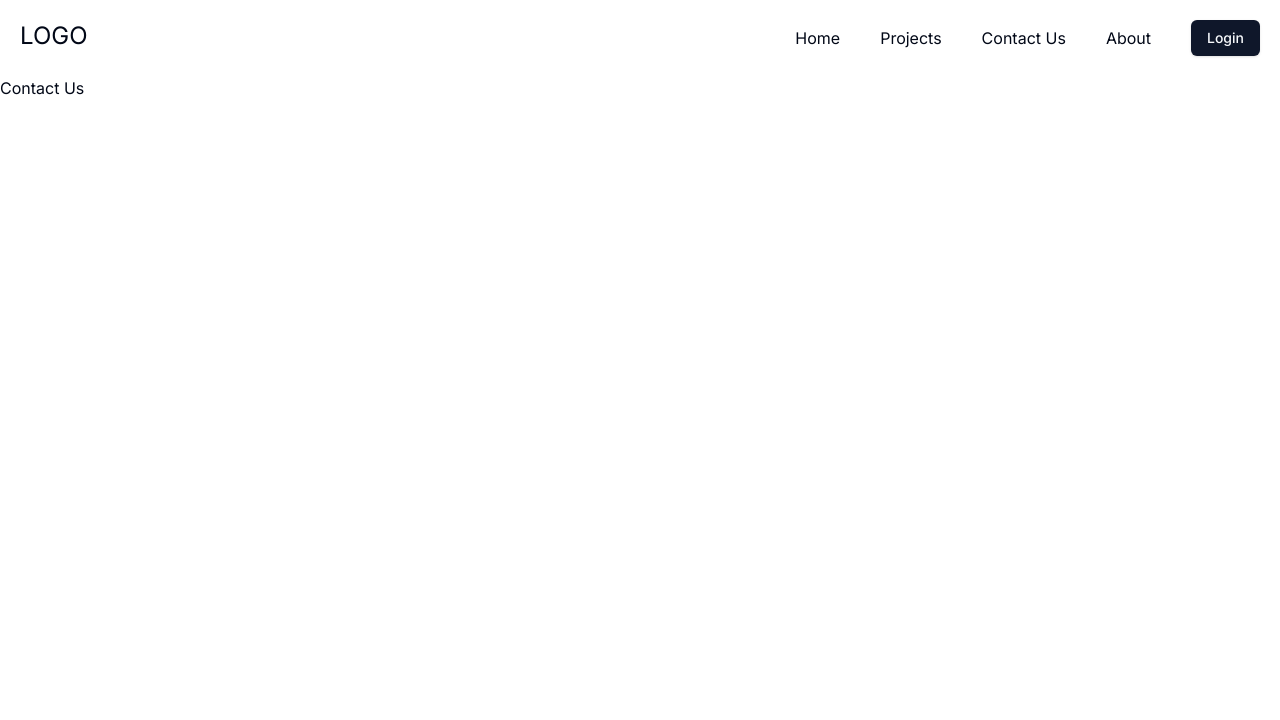
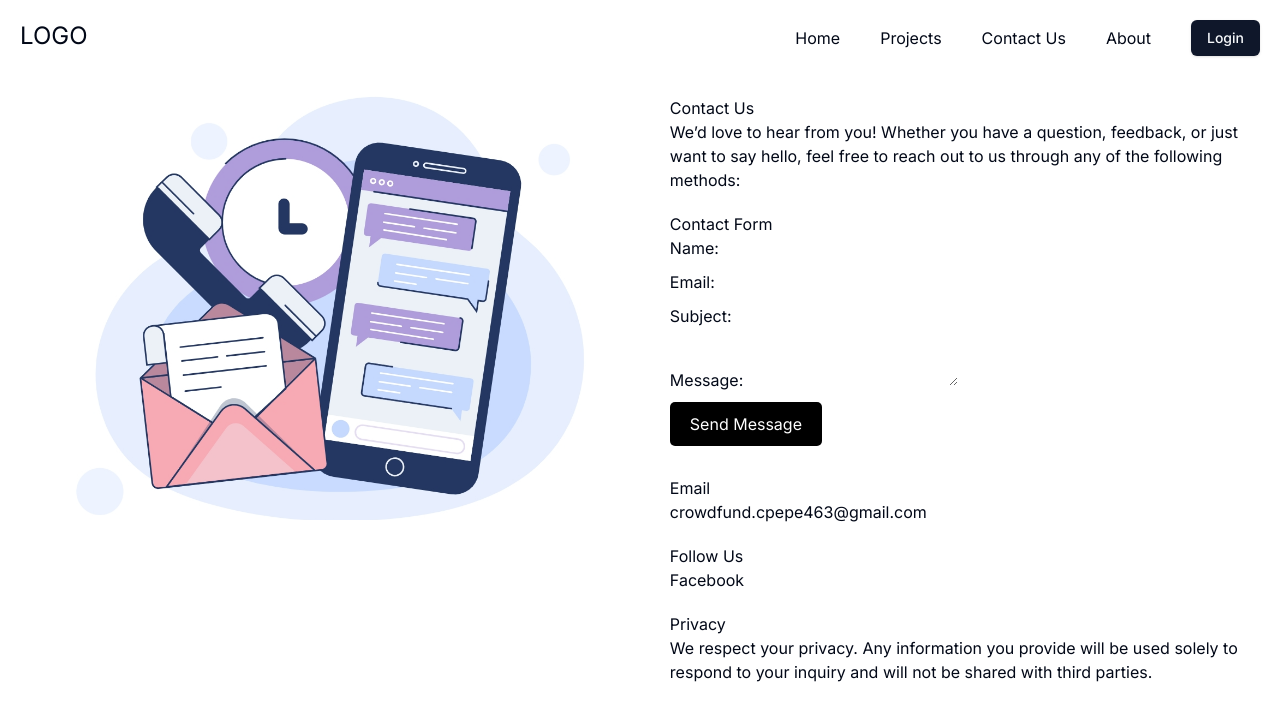
Before and after one commit to LemarCanete/crowdfund, a Next.js app: page /Contact in a window 1280 px wide. Shown: the top 720 px of the page. Built offline with nearby package versions, Linux system fonts and the light colour scheme.

Commit message:
[ContactUsPage][CySasan] - Added content for ContactUs

```diff
--- a/src/app/Contact/page.jsx
+++ b/src/app/Contact/page.jsx
@@ -1,11 +1,85 @@
-import React from 'react'
+import React from 'react';
 
-const page = () => {
+const ContactUsPage = () => {
     return (
-        <div>
-            <h1 className="">Contact Us</h1>
+        <div style={{ display: 'flex', alignItems: 'flex-start', height: '100vh', padding: '20px' }}>
+            {/* Left Section - Image */}
+            <div style={{ flex: '1 1 50%', marginRight: '20px' }}>
+                <img
+                    src="/contactUS.png"
+                    alt="Contact Us"
+                    style={{ width: '100%', maxWidth: '100%', height: 'auto', borderRadius: '10px' }}
+                />
+            </div>
+
+            {/* Right Section - Contact Form and Information */}
+            <div style={{ flex: '1 1 50%', paddingLeft: '20px' }}>
+                <h1>Contact Us</h1>
+
+                {/* Introduction */}
+                <p style={{ marginBottom: '20px' }}>
+                    We’d love to hear from you! Whether you have a question, feedback, or just want to say hello, feel free to reach out to us through any of the following methods:
+                </p>
+
+                {/* Contact Form */}
+                <div style={{ marginBottom: '20px' }}>
+                    <h2>Contact Form</h2>
+                    <form>
+                        <div style={{ marginBottom: '10px' }}>
+                            <label htmlFor="name">Name:</label>
+                            <input type="text" id="name" name="name" required />
+                        </div>
+                        <div style={{ marginBottom: '10px' }}>
+                            <label htmlFor="email">Email:</label>
+                            <input type="email" id="email" name="email" required />
+                        </div>
+                        <div style={{ marginBottom: '10px' }}>
+                            <label htmlFor="subject">Subject:</label>
+                            <input type="text" id="subject" name="subject" required />
+                        </div>
+                        <div style={{ marginBottom: '10px' }}>
+                            <label htmlFor="message">Message:</label>
+                            <textarea id="message" name="message" required></textarea>
+                        </div>
+                        <button
+                            type="submit"
+                            style={{
+                                backgroundColor: 'black',
+                                color: 'white',
+                                border: 'none',
+                                padding: '10px 20px',
+                                cursor: 'pointer',
+                                borderRadius: '5px',
+                                marginBottom: '10px'
+                            }}
+                        >
+                            Send Message
+                        </button>
+                    </form>
+                </div>
+
+                {/* Email */}
+                <div style={{ marginBottom: '20px' }}>
+                    <h2>Email</h2>
+                    <p>crowdfund.cpepe463@gmail.com</p>
+                </div>
+
+                {/* Follow Us */}
+                <div style={{ marginBottom: '20px' }}>
+                    <h2>Follow Us</h2>
+                    <p>
+                        <a href="https://www.facebook.com/profile.php?id=61561452913237" target="_blank" rel="noopener noreferrer">Facebook</a>
+                    </p>
+                </div>
+
+                {/* Privacy */}
+                <div>
+                    <h2>Privacy</h2>
+                    <p>We respect your privacy. Any information you provide will be used solely to respond to your inquiry and will not be shared with third parties.</p>
+                </div>
+            </div>
         </div>
-    )
+    );
 }
 
-export default page
+export default ContactUsPage;
```
Also changed, not shown: public/ContactUs.png (added).
